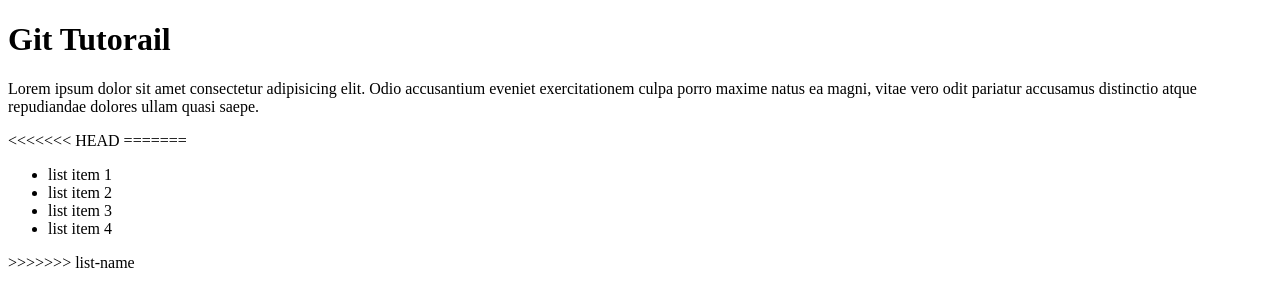
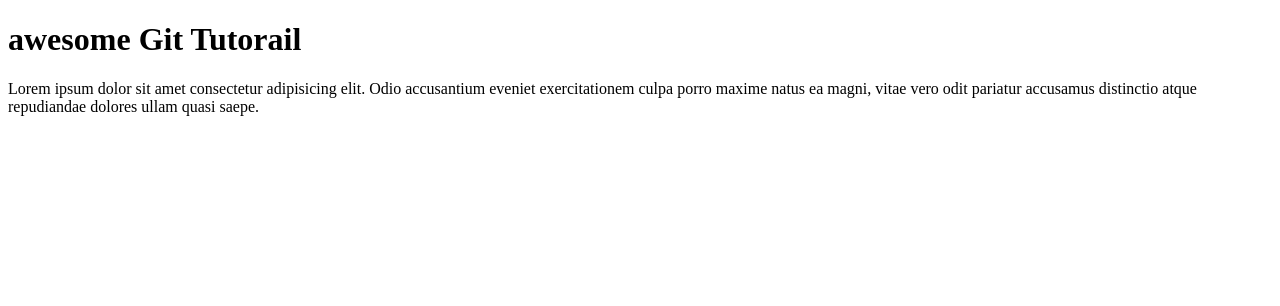
Before and after one commit to Aparnakulkarni1206/git-tutorial, a plain HTML site: page index.html in a window 1280 px wide. Drawn offline with Linux system fonts and the light colour scheme.

Commit message:
change h

```diff
--- a/index.html
+++ b/index.html
@@ -6,18 +6,8 @@
     <title>Git</title>
 </head>
 <body>
- <h1>   Git Tutorail </h1>
+ <h1>  awesome Git Tutorail </h1>
  <p>Lorem ipsum dolor sit amet consectetur adipisicing elit. Odio accusantium eveniet exercitationem culpa porro maxime natus ea magni, vitae vero odit pariatur accusamus distinctio atque repudiandae dolores ullam quasi saepe.</p>
-<<<<<<< HEAD
-
-=======
-<ul>
-    <li> list item 1 </li>
-    <li> list item 2</li>
-    <li> list item 3 </li>
-    <li> list item 4 </li>
-</ul>
->>>>>>> list-name
 
 
 </body>
```
